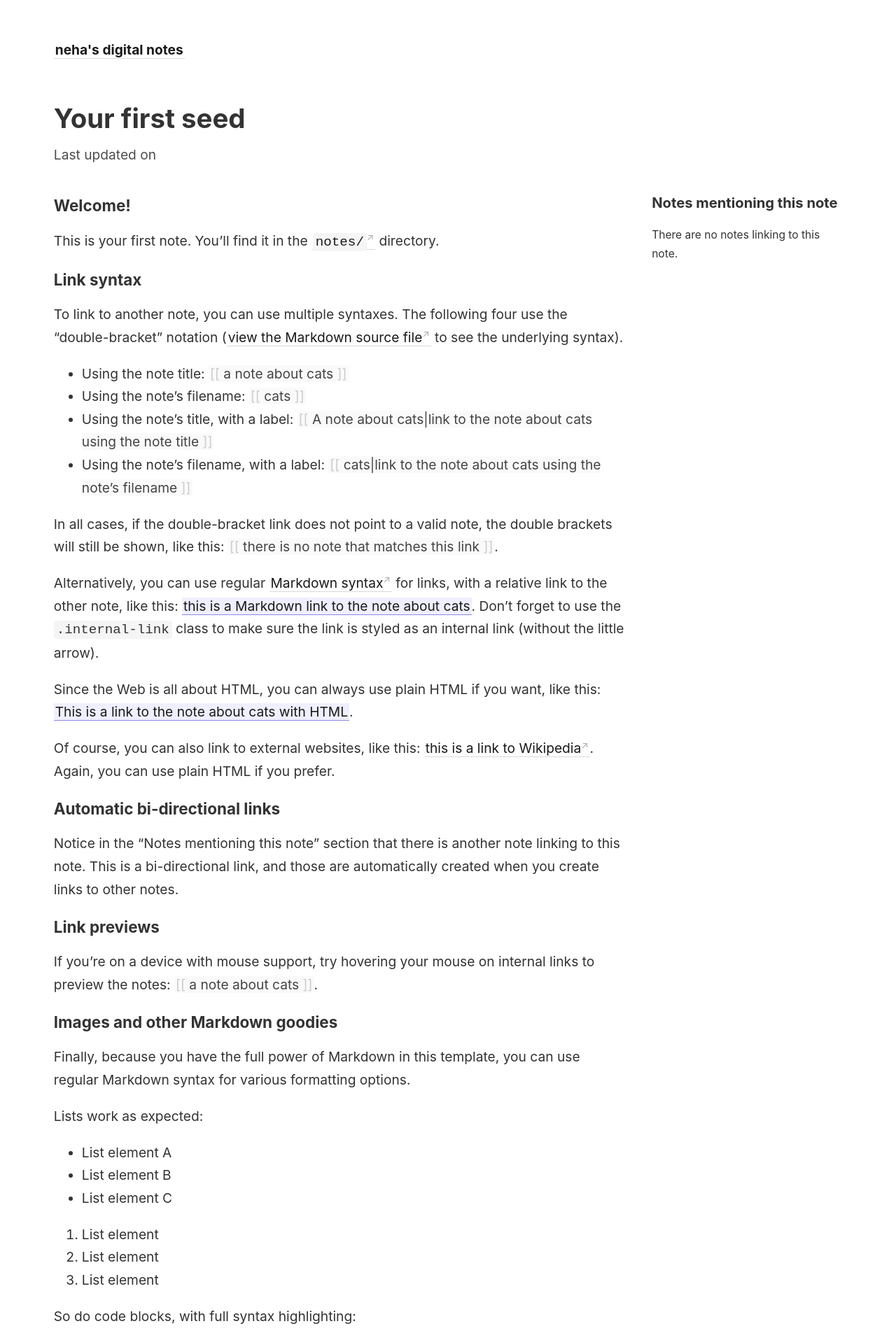
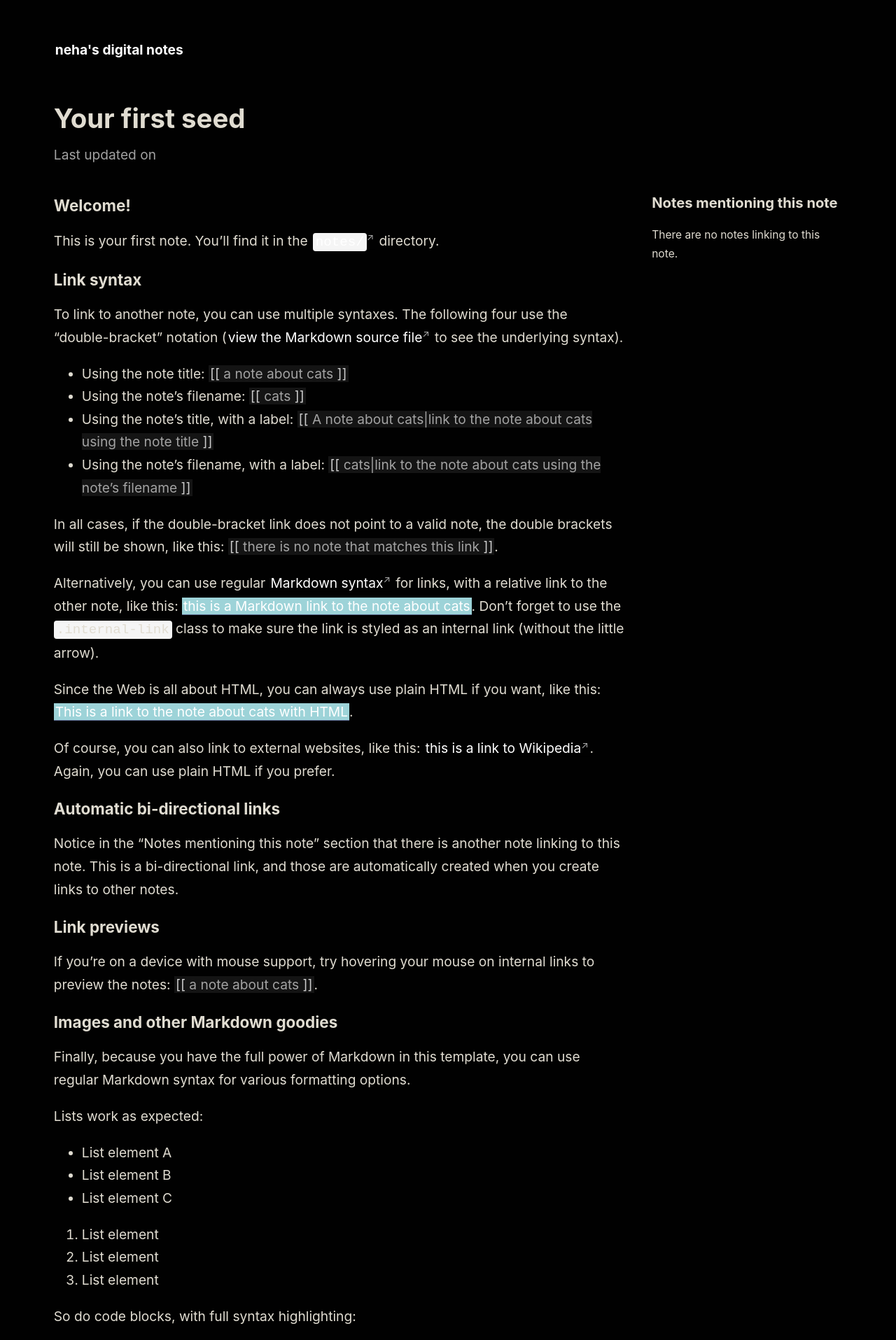
Before and after one commit to estaudere/digital-notes, a Jekyll site: the page built from _notes/Using these notes.md, in a window 1280 px wide. Shown: the top 1915 px of the page at 70% size. Built offline with Jekyll 4.4.1, drawn with Linux system fonts in a browser that asks for light colours.

Commit message:
dark mode

```diff
--- a/_includes/link-previews.html
+++ b/_includes/link-previews.html
@@ -1,21 +1,21 @@
 <!-- That file is not particularly elegant. This will need a refactor at some point. -->
 <style>
   content a.internal-link {
-    border-color: #8b88e6;
-    background-color: #efefff;
+    border-color: rgb(87, 99, 137);
+    background-color: rgb(157, 211, 216);
   }
 
   #tooltip-wrapper {
-    background: white;
+    background: black;
     padding: 1em;
-    border: 1px solid #ddd;
+    border: 1px solid rgb(12, 12, 12);
     border-radius: 4px;
     overflow: hidden;
     position: absolute;
     width: 400px;
     height: 250px;
     font-size: 0.8em;
-    box-shadow: 0 5px 10px rgba(0,0,0,0.1);
+    box-shadow: 0 5px 10px rgba(255, 255, 255, 0.1);
     opacity: 0;
     transition: opacity 100ms;
   }
@@ -27,7 +27,7 @@
 		bottom: 0;
 		left: 0;
 		pointer-events: none;
-		background-image: linear-gradient(to bottom, rgba(255,255,255, 0), rgba(255,255,255, 1) 90%);
+		background-image: linear-gradient(to bottom, rgba(0,0,0, 0), rgba(0,0,0, 1) 90%);
 		width: 100%;
 		height: 75px;
   }
--- a/_includes/notes_graph.html
+++ b/_includes/notes_graph.html
@@ -6,20 +6,20 @@
 
   .nodes circle {
     cursor: pointer;
-    fill: #8b88e6;
+    fill: rgb(87, 99, 137);
     transition: all 0.15s ease-out;
   }
 
   .text text {
     cursor: pointer;
-    fill: #333;
+    fill: rgb(224, 220, 209);
     text-shadow: -1px -1px 0 #fafafabb, 1px -1px 0 #fafafabb, -1px 1px 0 #fafafabb, 1px 1px 0 #fafafabb;
   }
 
   .nodes [active],
   .text [active] {
     cursor: pointer;
-    fill: black;
+    fill: white;
   }
 
   .inactive {
@@ -28,7 +28,7 @@
   }
 
   #graph-wrapper {
-    background: #fcfcfc;
+    background: rgb(44, 44, 44);
     border-radius: 4px;
     height: auto;
   }
--- a/_sass/_style.scss
+++ b/_sass/_style.scss
@@ -1,7 +1,7 @@
-$color-primary: hsl(0, 0%, 10%);
-$color-text: hsl(0, 0%, 20%);
-$color-subtext: hsl(0, 0%, 30%);
-$color-border: hsl(0, 0%, 85%);
+$color-primary: hsl(0, 0%, 100%);
+$color-text: rgb(224, 220, 209);
+$color-subtext: hsl(0, 0%, 63%);
+$color-border: hsl(0, 0%, 0%);
 $color-box-background: mix($color-primary, white, 4%);
 $border-radius: 4px;
 $font-family: -apple-system, BlinkMacSystemFont, Segoe UI, Helvetica, Arial,
@@ -9,6 +9,7 @@ $font-family: -apple-system, BlinkMacSystemFont, Segoe UI, Helvetica, Arial,
 
 body {
   box-sizing: content-box;
+  background: rgb(1, 1, 1);
   font-family: $font-family;
   margin: 0 auto;
   line-height: 1.7;
@@ -82,8 +83,8 @@ a {
   border-bottom: 1px solid $color-border;
   color: $color-primary;
   &:hover {
-    color: black !important;
-    background: #fffaf1;
+    color: white !important;
+    background: rgb(70, 70, 70);
   }
   &:after {
     position: relative;
@@ -98,8 +99,8 @@ a {
 }
 
 *:focus {
-  background: #ffe8bc !important;
-  color: black !important;
+  background: rgb(70, 70, 70) !important;
+  color: white !important;
 }
 
 nav {
@@ -132,9 +133,9 @@ code {
 }
 
 .invalid-link {
-  color: #444444;
+  color: #a3a3a3;
   cursor: help;
-  background: #fafafa;
+  background: #141414;
   padding: 0 0.1em;
 }
 
```
